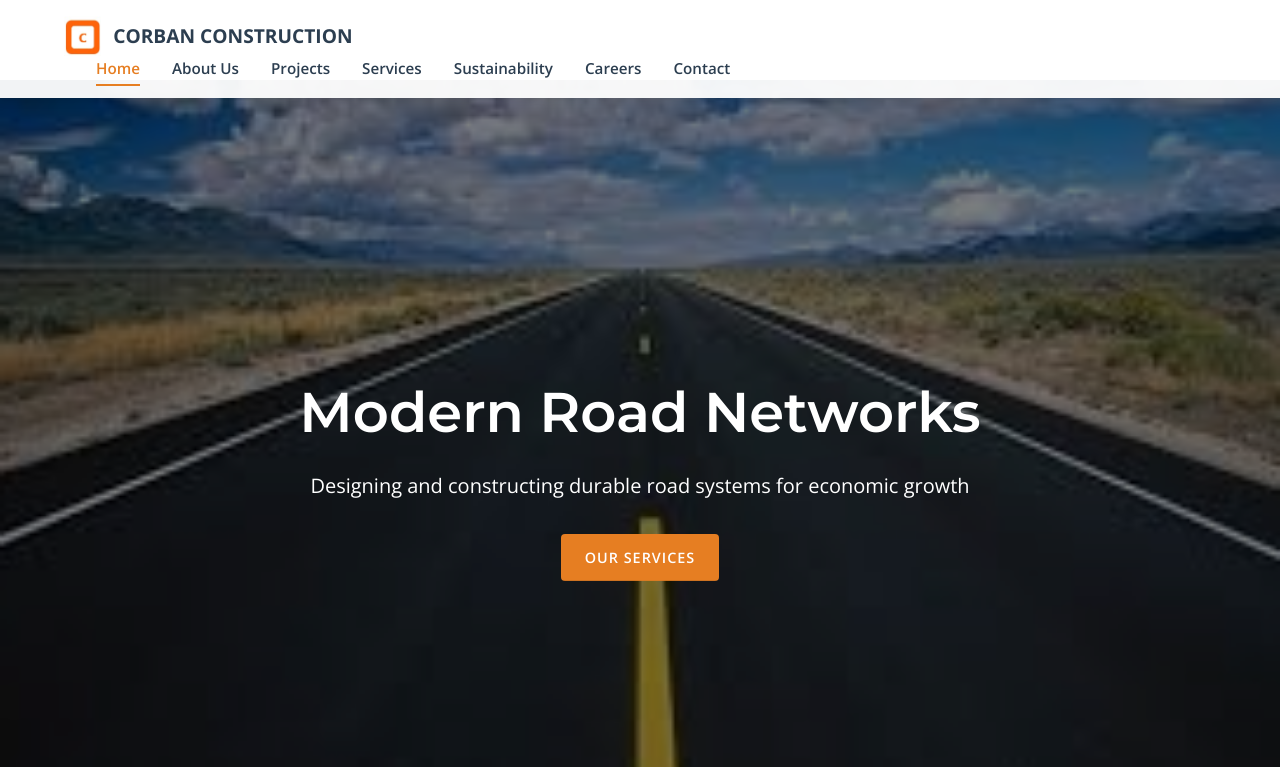
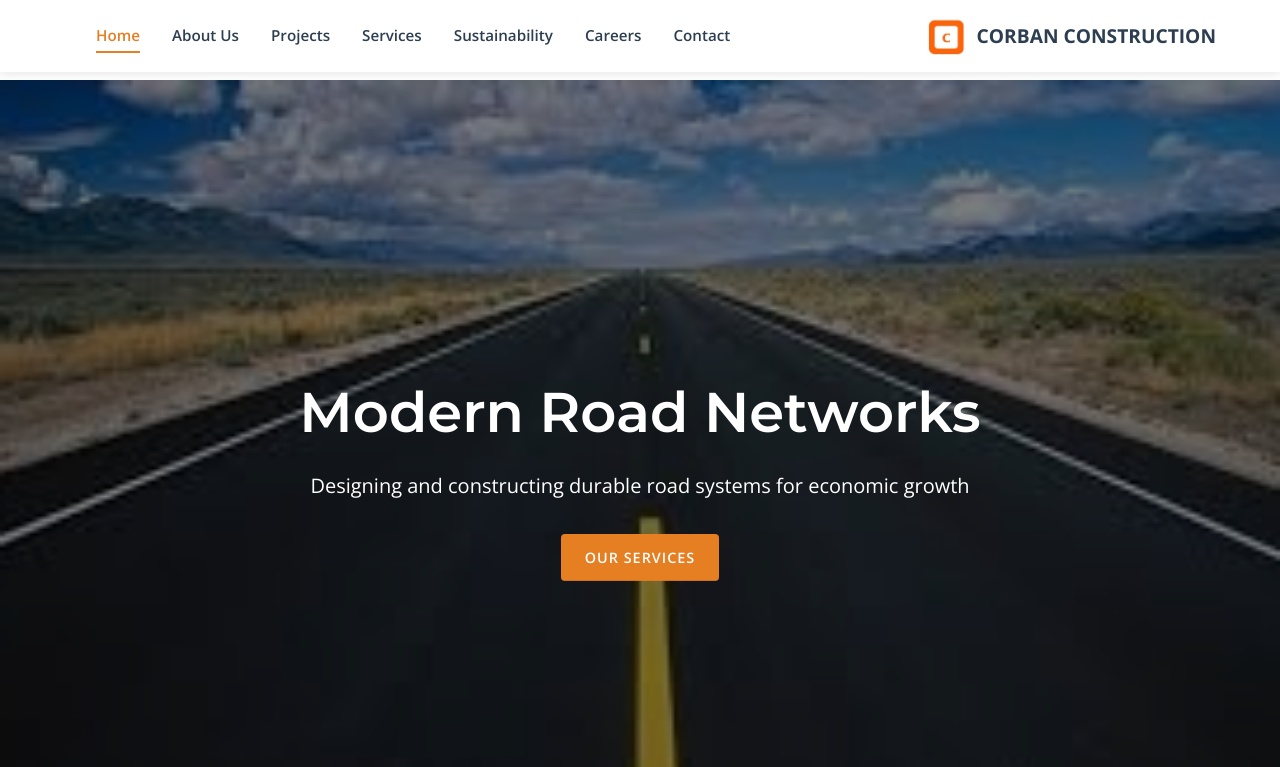
Before and after one commit to JunF020/JunF020.github.io, a plain HTML site: page index.html in a window 1280 px wide. Shown: the top 767 px of the page. Drawn offline with nearby package versions, Linux system fonts and the light colour scheme.

Commit message:
version 3

```diff
--- a/script.js
+++ b/script.js
@@ -137,10 +137,10 @@ document.addEventListener('DOMContentLoaded', function() {
     const projects = [
         {
             id: 1,
-            title: 'Nairobi Southern Bypass',
-            category: 'roads',
-            location: 'Nairobi, Kenya',
-            image: 'images/project-road.jpg'
+            title: 'Kirinyaga University Tuition Block',
+            category: 'buildings',
+            location: 'Kirinyaga, Kenya',
+            image: 'images/csr-image.jpg'
         },
         {
             id: 2,
--- a/styles.css
+++ b/styles.css
@@ -147,6 +147,13 @@ ul {
     transition: var(--transition);
 }
 
+.header .container {
+    display: flex;
+    justify-content: space-between; /* Pushes logo to the right */
+    align-items: center;
+    width: 100%;
+}
+
 .header.scrolled {
     padding: 0.5rem 0;
     background-color: rgba(255, 255, 255, 0.98);
@@ -155,10 +162,12 @@ ul {
 
 .logo {
     display: flex;
+    margin-left: auto; /* Moves logo to the far right */
     align-items: center;
     font-weight: 700;
     font-size: 1.2rem;
     color: var(--secondary-color);
+    order: 2; /* Ensures logo stays on the far right */
 }
 
 .logo img {
@@ -170,6 +179,9 @@ ul {
     display: flex;
     align-items: center;
     justify-content: space-between;
+    order: 1; /* Ensures nav comes before logo */
+
+    margin-right: auto; /* Pushes nav to the left */
 }
 
 .nav-list {
```
